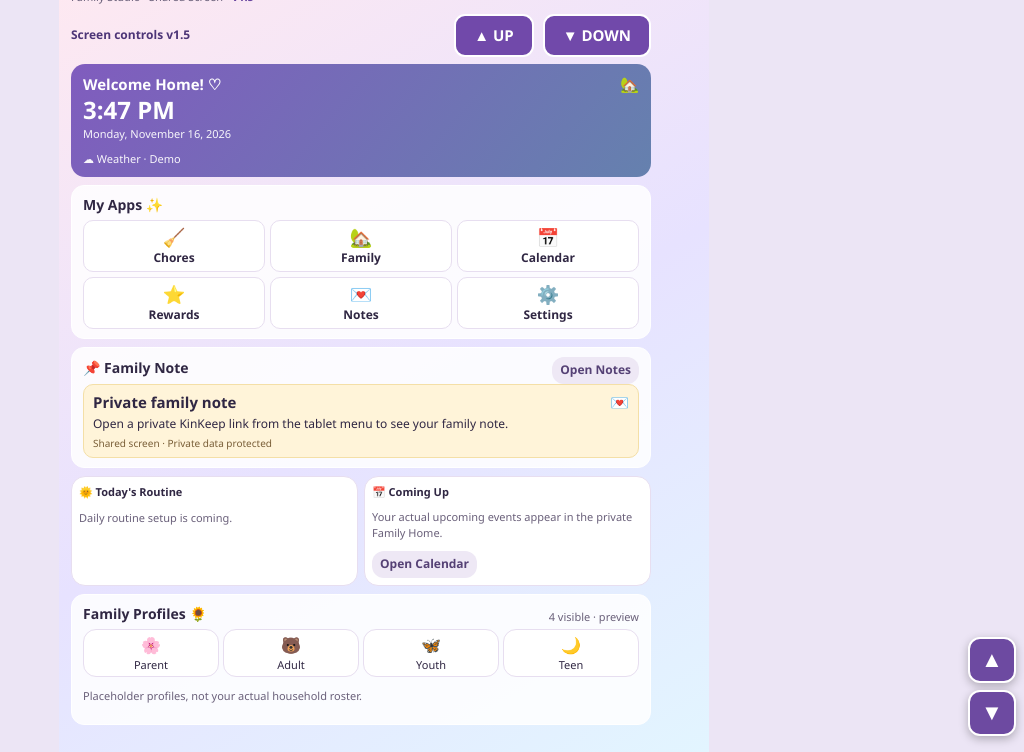
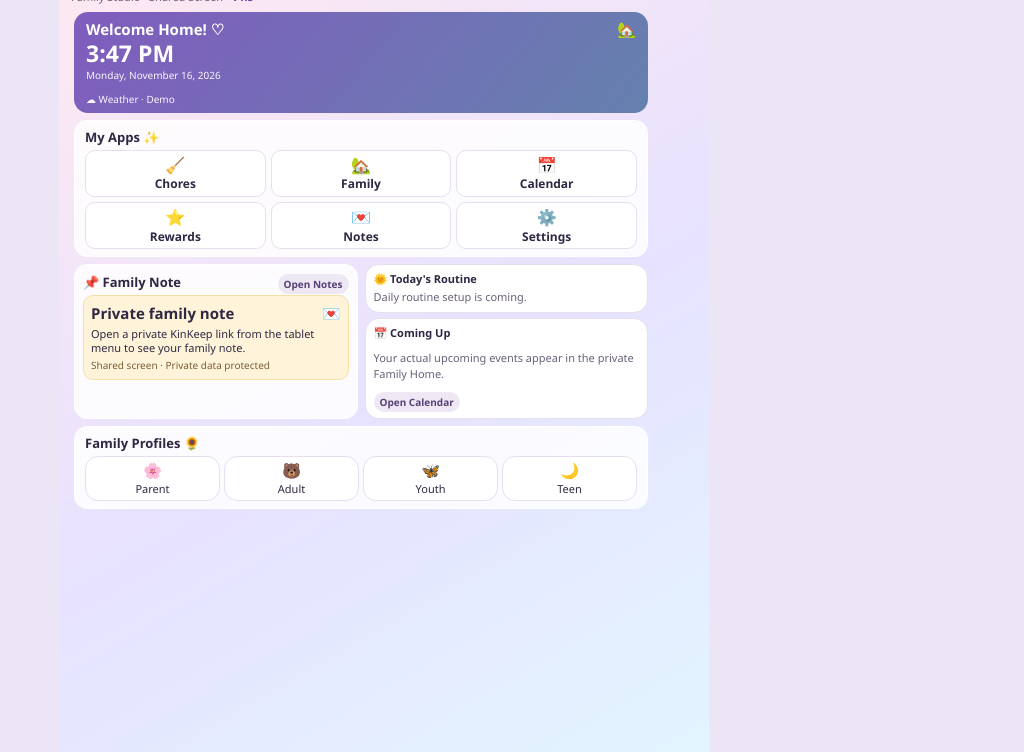
Before and after one commit to lightssonly/kinkeep-tablet, a plain HTML site: page kinkeep-tablet-v4-calendar-test.html in a window 1280 px wide. Shown: the part 48-800 px from the top of the page, without its empty margins (256-1280 px from the left). Drawn offline with Linux system fonts and the light colour scheme.

Commit message:
Build readable one-screen KinKeep Home without scroll arrows

```diff
--- a/kinkeep-tablet-v4-calendar-test.html
+++ b/kinkeep-tablet-v4-calendar-test.html
@@ -21,8 +21,33 @@ html,body{height:100%;overflow:hidden}body{padding:0}.shell{height:100dvh;min-he
 #kkScrollControls button{border:2px solid #fff;background:#6d4aa1;color:#fff;border-radius:12px;width:48px;height:46px;font:bold 22px Arial,sans-serif;box-shadow:0 3px 10px #0004;cursor:pointer}
 #kkScrollControls button:active{background:#42266e}
 .shell{padding-right:58px!important}
+
+/* v1.7 Home: one readable, non-scrolling tablet dashboard. Apps retain independent scroll. */
+#home.active{display:grid!important;grid-template-columns:1fr 1fr;grid-template-rows:auto auto auto auto;gap:7px;align-content:start;overflow:hidden!important;padding:2px 3px 5px}
+#home>.home-jump{display:none!important}
+#home>.hero{grid-column:1 / -1;padding:7px 12px!important;margin:0!important}
+#home>.hero h1{font-size:23px!important;margin:1px 0!important}
+#home>.hero .small{font-size:10px}
+#home>.card:has(.apps){grid-column:1 / -1;padding:7px 10px!important;margin:0!important}
+#home .apps{grid-template-columns:repeat(3,minmax(0,1fr));gap:5px}
+#home .app{min-height:42px!important;padding:3px 2px!important;font-size:12px}
+#home .app .em{font-size:16px!important;margin:0!important}
+#home #homePinCard{grid-column:1;padding:8px!important;margin:0!important;min-width:0}
+#home #homePinCard .note{padding:7px}
+#home #homePinCard .note p{font-size:11px;line-height:1.25}
+#home .grid2.home-extra{grid-column:2;display:grid!important;grid-template-columns:1fr;gap:5px;margin:0!important;min-width:0}
+#home .grid2.home-extra .tile{padding:6px 8px}
+#home .grid2.home-extra .tile p{font-size:11px;margin:2px 0}
+#home .card.home-optional{grid-column:1 / -1;display:block!important;padding:7px 10px!important;margin:0!important}
+#home .people{grid-template-columns:repeat(4,1fr)}
+#home .person{padding:3px 1px!important}
+#home .person span{font-size:15px!important}
+#home .home-optional .muted{display:none}
+#home h2{font-size:13px!important;margin:0 0 4px!important}
+#home .smallbtn{padding:3px 6px!important;font-size:10px!important}
+@media(max-height:620px){#home.active{gap:4px}#home .hero{padding:5px 8px!important}#home .hero .small{display:none}#home .app{min-height:37px!important}#home .person span{font-size:12px!important}}
 </style></head><body><main class="shell"><div class="head"><div><div class="logo">✿ KinKeep</div><div class="tiny muted">Family Studio · Shared Screen <strong style="color:#6946a0">· v1.5</strong></div></div><div class="chip" id="slt">SLT · --:--</div></div>
-<div id="kkNavButtons" style="display:flex;gap:9px;align-items:center;justify-content:flex-end;padding:4px 0 7px;flex-shrink:0"><span style="margin-right:auto;font-size:12px;font-weight:bold;color:#4d3577">Screen controls v1.5</span><button id="kkPageUp" type="button" style="padding:9px 18px;background:#7149aa;color:white;border-radius:11px;border:2px solid white;font-weight:bold">▲ UP</button><button id="kkPageDown" type="button" style="padding:9px 18px;background:#7149aa;color:white;border-radius:11px;border:2px solid white;font-weight:bold">▼ DOWN</button></div><section id="home" class="view active"><div class="card home-jump" style="padding:9px;margin:5px 0"><div class="between"><strong style="font-size:12px">Jump to</strong><button type="button" class="secondary smallbtn" data-jump="homePinCard">📌 Note</button><button type="button" class="secondary smallbtn" data-jump="homeComingCard">📅 Events</button></div><p class="tiny muted" style="margin:5px 0 0">Shared screen previews only. Real family records are in private dashboards.</p></div><div class="hero"><div class="between"><strong>Welcome Home! ♡</strong><span>🏡</span></div><h1 id="clock">--:--</h1><div id="date" class="small">Loading date…</div><div class="small" style="margin-top:10px">☁ Weather · Demo</div></div>
+<section id="home" class="view active"><div class="card home-jump" style="padding:9px;margin:5px 0"><div class="between"><strong style="font-size:12px">Jump to</strong><button type="button" class="secondary smallbtn" data-jump="homePinCard">📌 Note</button><button type="button" class="secondary smallbtn" data-jump="homeComingCard">📅 Events</button></div><p class="tiny muted" style="margin:5px 0 0">Shared screen previews only. Real family records are in private dashboards.</p></div><div class="hero"><div class="between"><strong>Welcome Home! ♡</strong><span>🏡</span></div><h1 id="clock">--:--</h1><div id="date" class="small">Loading date…</div><div class="small" style="margin-top:10px">☁ Weather · Demo</div></div>
 <div class="card"><h2>My Apps ✨</h2><div class="apps"><button class="app" data-view="chores"><span class="em">🧹</span>Chores</button><button class="app" data-view="family"><span class="em">🏡</span>Family</button><button class="app" data-view="calendar"><span class="em">📅</span>Calendar</button><button class="app" data-view="rewards"><span class="em">⭐</span>Rewards</button><button class="app" data-view="notes"><span class="em">💌</span>Notes</button><button class="app" data-view="settings"><span class="em">⚙️</span>Settings</button></div></div>
 <div class="card" id="homePinCard"><div class="between"><h2>📌 Family Note</h2><button class="secondary smallbtn" data-view="notes">Open Notes</button></div><div class="note"><div class="between"><strong id="pinnedTitle">Demo Home Note 💛</strong><span>💌</span></div><p id="pinnedText">Real family notes are available in your private KinKeep dashboard.</p><div class="sub" id="pinnedFrom">KinKeep · Demo only</div></div></div>
 <div class="grid2 home-extra"><div class="tile"><strong>🌞 Today's Routine</strong><p class="muted">Daily routine setup is coming.</p></div><div class="tile" id="homeComingCard"><strong>📅 Coming Up</strong><div id="homeEvents" class="stack" style="margin-top:8px"><p class="muted">No upcoming events yet.</p></div><button class="secondary smallbtn" data-view="calendar" style="margin-top:9px">Open Calendar</button></div></div>
@@ -90,21 +115,4 @@ function safeSharedHome(){
 }
 safeSharedHome();
 
-document.getElementById('kkPageUp').addEventListener('click',()=>{const p=document.querySelector('.view.active');if(p)p.scrollTop=Math.max(0,p.scrollTop-Math.max(150,p.clientHeight*0.65));});
-document.getElementById('kkPageDown').addEventListener('click',()=>{const p=document.querySelector('.view.active');if(p)p.scrollTop+=Math.max(150,p.clientHeight*0.65);});
-// Scroll buttons target the active page, even when Firestorm does not forward wheel events.
-(function(){
- const controls=document.createElement('div');controls.id='kkScrollControls';
- const up=document.createElement('button'),down=document.createElement('button');
- up.type=down.type='button';up.textContent='▲';down.textContent='▼';
- up.setAttribute('aria-label','Scroll page up');down.setAttribute('aria-label','Scroll page down');
- controls.append(up,down);document.body.append(controls);
- function scrollPage(direction){
-   const panel=document.querySelector('.view.active');if(!panel)return;
-   const distance=Math.max(180,Math.round(panel.clientHeight*0.6));
-   panel.scrollTop=Math.max(0,Math.min(panel.scrollHeight-panel.clientHeight,panel.scrollTop+direction*distance));
- }
- up.addEventListener('click',()=>scrollPage(-1));down.addEventListener('click',()=>scrollPage(1));
-})();
-
 </script></body></html>
```
